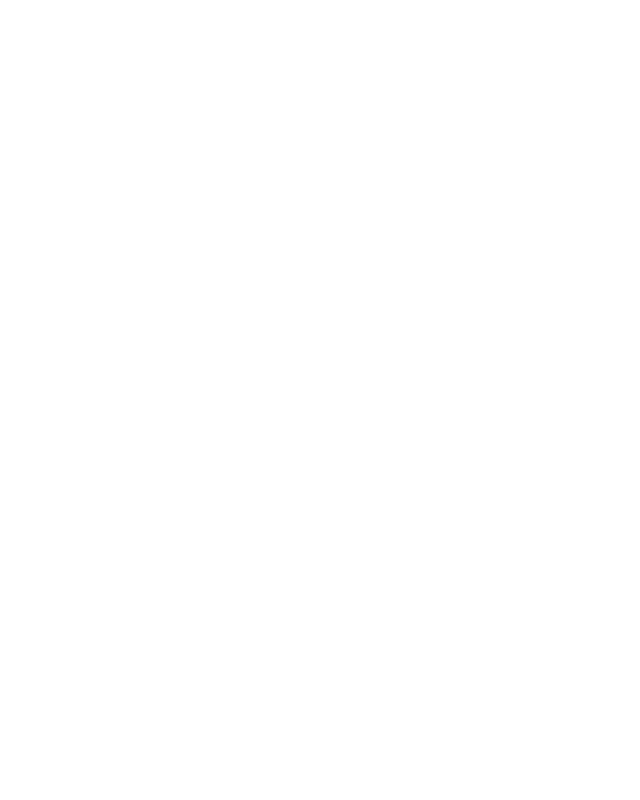
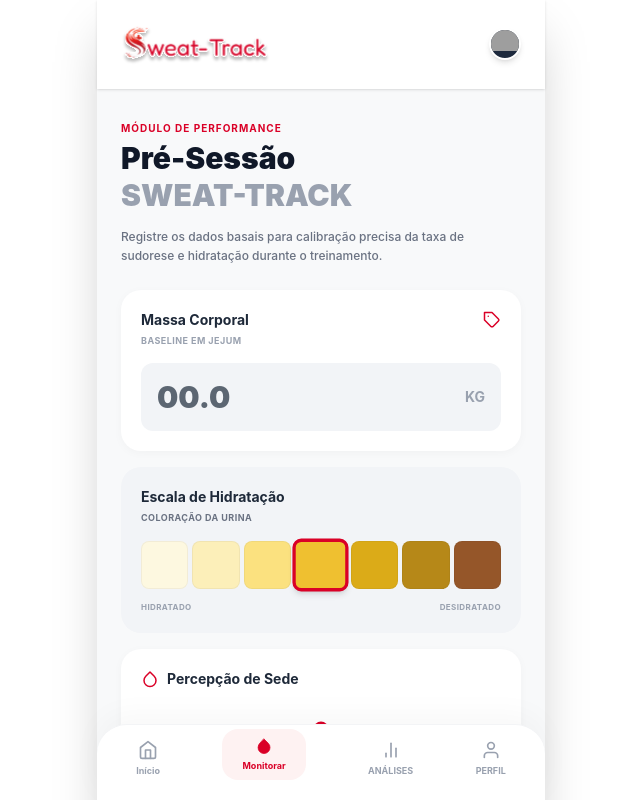
Before and after one commit to nikolasfunke/SweatTrack, a React (Vite) app in the folder sweatTrack/: page /PreSessao in a window 1280 px wide. Before the commit this address had no page. Shown: the top 800 px of the page, without its empty margins (319-959 px from the left). Built offline with nearby package versions, Linux system fonts and the light colour scheme; grey boxes are pictures that could not be loaded.

Commit message:
feat: criação tela PreSessao

```diff
--- a/sweatTrack/src/App.jsx
+++ b/sweatTrack/src/App.jsx
@@ -2,12 +2,14 @@
 import './App.css'
 import Login from './pages/Login'
 import Inicio from './pages/Inicio'
+import PreSessao from './pages/PreSessao'
 
 function App() {
   return (
     <Routes>
       <Route path="/" element={<Login />} />
       <Route path="/inicio" element={<Inicio />} />
+      <Route path="/PreSessao" element={<PreSessao />} />
     </Routes>
   );
 }
--- /dev/null
+++ b/sweatTrack/src/pages/PreSessao.jsx
@@ -0,0 +1,179 @@
+import React, { useState } from 'react';
+import logoIcon from "../assets/logo.svg";
+import logoFull from "../assets/logo_sweatTrack.svg";
+
+function PreSessao() {
+// Estados para controlar os inputs do usuário
+const [peso, setPeso] = useState('00.0');
+const [hidratacao, setHidratacao] = useState(3); // Índice da cor selecionada (0 a 6)
+const [sede, setSede] = useState(5); // Nível de sede (0 a 10)
+
+// Array com as cores da escala de urina (do mais claro ao mais escuro)
+const urineColors = [
+'#FFF9DE', // 0
+'#FEEFB3', // 1
+'#FDE073', // 2
+'#EFC030', // 3 (Padrão selecionado na imagem)
+'#D9A400', // 4
+'#B07D00', // 5
+'#8B4513', // 6
+];
+
+return (
+// Container principal simulando a tela do celular com fundo off-white
+<div className="min-h-screen bg-[#F8F9FA] font-sans pb-24 max-w-md mx-auto relative shadow-2xl">
+{/* CABEÇALHO */}
+<header className="flex justify-between items-center p-6 bg-white shadow-sm">
+<div className="flex items-center gap-2">
+{/* Ícone de Cruz + Texto São Camilo */}
+<div className="text-[#DA0027] font-black text-lg flex items-center gap-1 tracking-tighter">
+<img src={logoFull} width={150} height={150} />
+</div>
+</div>
+{/* Avatar Genérico */}
+<div className="w-8 h-8 rounded-full bg-slate-800 border-2 border-white shadow-md overflow-hidden">
+<img src="https://api.dicebear.com/7.x/avataaars/svg?seed=Felix" alt="User" />
+</div>
+</header>
+
+{/* ÁREA DE TÍTULOS */}
+<div className="px-6 pt-8 pb-6">
+<p className="text-[10px] text-[#DA0027] font-bold tracking-widest mb-1 uppercase">
+Módulo de Performance
+</p>
+<h1 className="text-3xl font-black leading-tight text-gray-900">
+Pré-Sessão <br />
+<span className="text-gray-400">SWEAT-TRACK</span>
+</h1>
+<p className="text-xs text-gray-500 mt-3 font-medium leading-relaxed pr-8">
+Registre os dados basais para calibração precisa da taxa de sudorese e hidratação durante o treinamento.
+</p>
+</div>
+
+{/* CARDS DE INPUT */}
+<div className="px-6 flex flex-col gap-4">
+{/* 1. CARD MASSA CORPORAL */}
+<div className="bg-white rounded-[20px] p-5 shadow-[0_2px_10px_rgba(0,0,0,0.03)]">
+<div className="flex justify-between items-center mb-1">
+<h2 className="text-sm font-bold text-gray-800">Massa Corporal</h2>
+<svg width="18" height="18" viewBox="0 0 24 24" fill="none" stroke="#DA0027" strokeWidth="2" strokeLinecap="round" strokeLinejoin="round">
+<path d="M20.59 13.41l-7.17 7.17a2 2 0 0 1-2.83 0L2 12V2h10l8.59 8.59a2 2 0 0 1 0 2.82z"></path>
+<line x1="7" y1="7" x2="7.01" y2="7"></line>
+</svg>
+</div>
+<p className="text-[9px] text-gray-400 font-bold uppercase tracking-wider mb-4">
+Baseline em Jejum
+</p>
+<div className="bg-[#F2F4F7] rounded-xl p-4 flex justify-between items-center">
+<input
+type="number"
+value={peso}
+onChange={(e) => setPeso(e.target.value)}
+className="bg-transparent text-3xl font-black text-[#5C6672] w-full focus:outline-none"
+/>
+<span className="text-gray-400 font-bold text-sm">KG</span>
+</div>
+</div>
+
+{/* 2. CARD ESCALA DE HIDRATAÇÃO */}
+<div className="bg-[#F2F4F7] rounded-[20px] p-5">
+<h2 className="text-sm font-bold text-gray-800 mb-1">Escala de Hidratação</h2>
+<p className="text-[9px] text-gray-500 font-bold uppercase tracking-wider mb-4">
+Coloração da Urina
+</p>
+<div className="flex justify-between items-center gap-1">
+{urineColors.map((cor, index) => (
+<button
+key={index}
+onClick={() => setHidratacao(index)}
+style={{ backgroundColor: cor }}
+className={`flex-1 h-12 rounded-lg transition-all duration-200 ${
+hidratacao === index
+? 'border-[3px] border-[#DA0027] scale-110 shadow-md'
+: 'border border-black/5 opacity-90 hover:opacity-100'
+}`}
+/>
+))}
+</div>
+<div className="flex justify-between text-[8px] text-gray-400 font-bold uppercase tracking-wider mt-3">
+<span>Hidratado</span>
+<span>Desidratado</span>
+</div>
+</div>
+
+{/* 3. CARD PERCEPÇÃO DE SEDE */}
+<div className="bg-white rounded-[20px] p-5 shadow-[0_2px_10px_rgba(0,0,0,0.03)]">
+<div className="flex items-center gap-2 mb-6">
+<svg width="18" height="18" viewBox="0 0 24 24" fill="none" stroke="#DA0027" strokeWidth="2" strokeLinecap="round" strokeLinejoin="round">
+<path d="M12 2.69l5.66 5.66a8 8 0 1 1-11.31 0z"></path>
+</svg>
+<h2 className="text-sm font-bold text-gray-800">Percepção de Sede</h2>
+</div>
+{/* SLIDER (Range Input) */}
+<div className="relative w-full">
+<input
+type="range"
+min="0"
+max="10"
+value={sede}
+onChange={(e) => setSede(e.target.value)}
+className="w-full h-1 bg-gray-200 rounded-lg appearance-none cursor-pointer accent-[#DA0027]"
+/>
+<div className="flex justify-between text-[8px] text-gray-400 font-bold uppercase tracking-wider mt-4">
+<div className="flex flex-col items-center gap-1">
+<span className="text-gray-800 text-xs">0</span>
+Nenhuma
+</div>
+<div className="flex flex-col items-center gap-1">
+<span className="text-gray-800 text-xs">5</span>
+Moderada
+</div>
+<div className="flex flex-col items-center gap-1">
+<span className="text-gray-800 text-xs">10</span>
+Extrema
+</div>
+</div>
+</div>
+</div>
+
+</div>
+
+{/* BOTÃO E RODAPÉ */}
+<div className="px-6 mt-8">
+<button className="w-full py-4 rounded-2xl bg-[#DA0027] text-white font-bold text-sm tracking-wide shadow-[0_8px_20px_rgba(218,0,39,0.3)] hover:bg-red-700 active:scale-95 transition-all">
+INICIAR SESSAO
+</button>
+<p className="text-center text-[8px] text-gray-400 font-bold uppercase tracking-widest mt-3">
+Protocolo São Camilo V1.0
+</p>
+</div>
+
+{/* BOTTOM NAVIGATION FIXED */}
+<nav className="fixed bottom-0 left-0 right-0 max-w-md mx-auto bg-white border-t border-gray-100 flex justify-around items-center pt-3 pb-5 px-2 rounded-t-[30px] shadow-[0_-10px_30px_rgba(0,0,0,0.03)] z-50">
+<button className="flex flex-col items-center gap-1 text-gray-400">
+<svg width="20" height="20" viewBox="0 0 24 24" fill="none" stroke="currentColor" strokeWidth="2" strokeLinecap="round" strokeLinejoin="round"><path d="M3 9l9-7 9 7v11a2 2 0 0 1-2 2H5a2 2 0 0 1-2-2z"></path><polyline points="9 22 9 12 15 12 15 22"></polyline></svg>
+<span className="text-[9px] font-bold">Início</span>
+</button>
+
+{/* Item Ativo (Monitorar) */}
+<button className="flex flex-col items-center gap-1 text-[#DA0027] bg-red-50 px-5 py-2 rounded-2xl -mt-2">
+<svg width="18" height="18" viewBox="0 0 24 24" fill="currentColor" stroke="currentColor" strokeWidth="1" strokeLinecap="round" strokeLinejoin="round"><path d="M12 2.69l5.66 5.66a8 8 0 1 1-11.31 0z"></path></svg>
+<span className="text-[9px] font-bold">Monitorar</span>
+</button>
+
+<button className="flex flex-col items-center gap-1 text-gray-400">
+<svg width="20" height="20" viewBox="0 0 24 24" fill="none" stroke="currentColor" strokeWidth="2" strokeLinecap="round" strokeLinejoin="round"><path d="M18 20V10"></path><path d="M12 20V4"></path><path d="M6 20v-4"></path></svg>
+<span className="text-[9px] font-bold uppercase">Análises</span>
+</button>
+
+<button className="flex flex-col items-center gap-1 text-gray-400">
+<svg width="20" height="20" viewBox="0 0 24 24" fill="none" stroke="currentColor" strokeWidth="2" strokeLinecap="round" strokeLinejoin="round"><path d="M20 21v-2a4 4 0 0 0-4-4H8a4 4 0 0 0-4 4v2"></path><circle cx="12" cy="7" r="4"></circle></svg>
+<span className="text-[9px] font-bold uppercase">Perfil</span>
+</button>
+</nav>
+
+</div>
+);
+}
+
+export default PreSessao;
```
Also changed, not shown: 1 other file (tests, documents, lock files or other folders).
